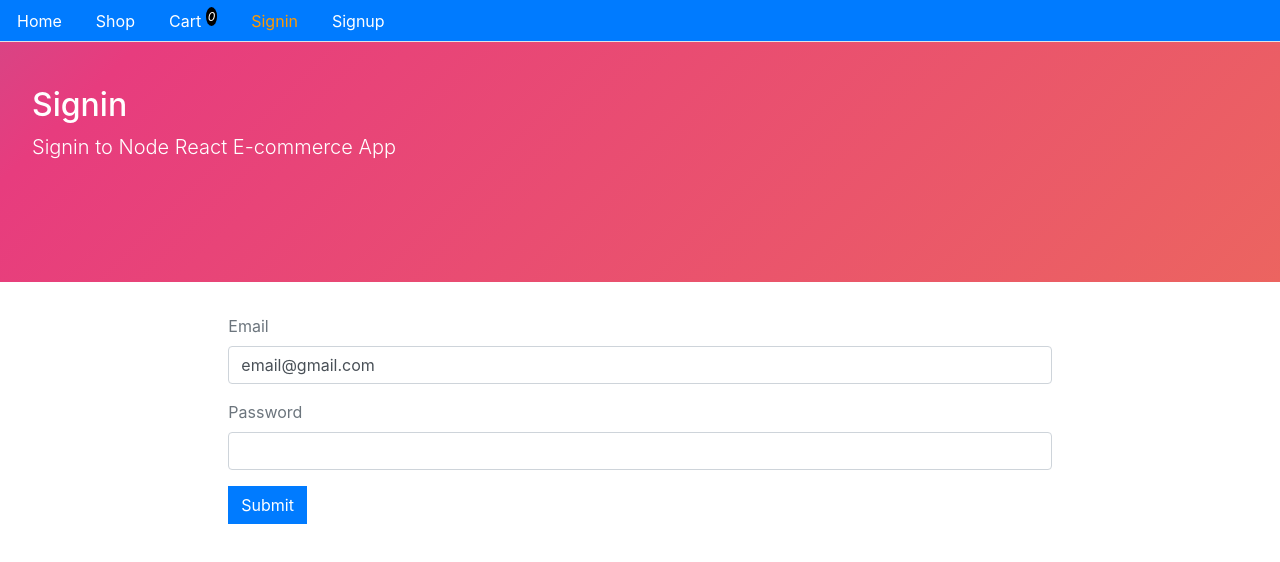
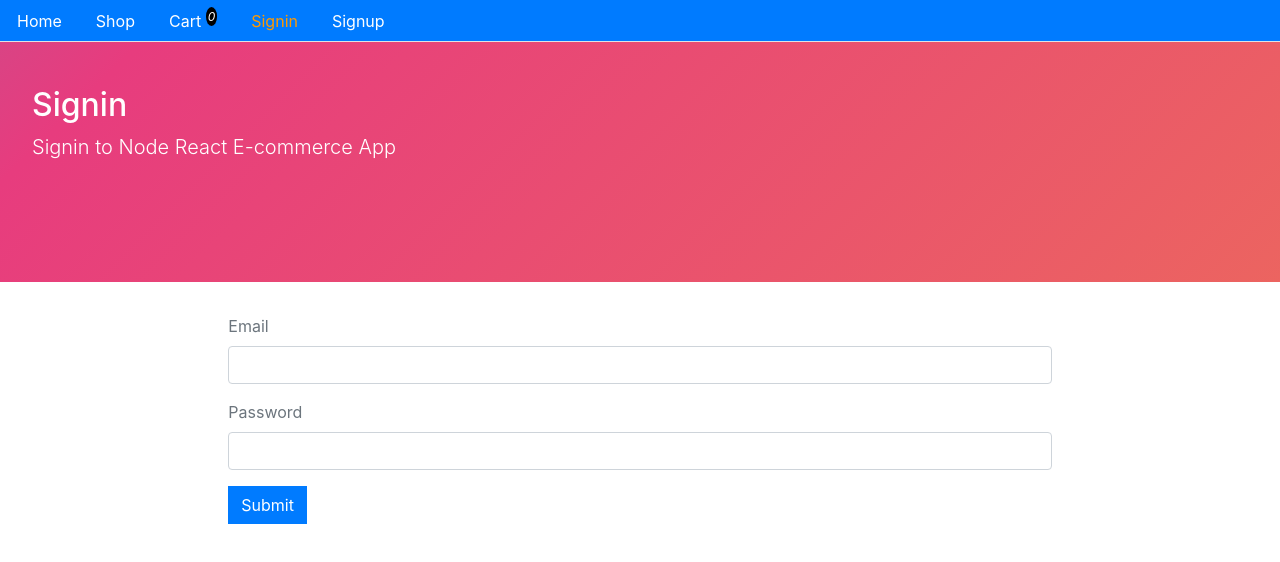
Before and after one commit to shantell87/React_Ecomm, a React (Create React App) app in the folder client/: page /signin in a window 1280 px wide. Shown: the top 562 px of the page. Built offline with nearby package versions, Linux system fonts and the light colour scheme; no server answers.

Commit message:
update signin form; update mongo_uri

```diff
--- a/client/src/user/Signin.js
+++ b/client/src/user/Signin.js
@@ -5,7 +5,7 @@ import { signin, authenticate, isAuthenticated } from '../auth/index';
 
 const Signin = () => {
     const [values, setValues] = useState({
-        email: "email@gmail.com",
+        email: "",
         password: "",
         error: "",
         loading: false,
```
